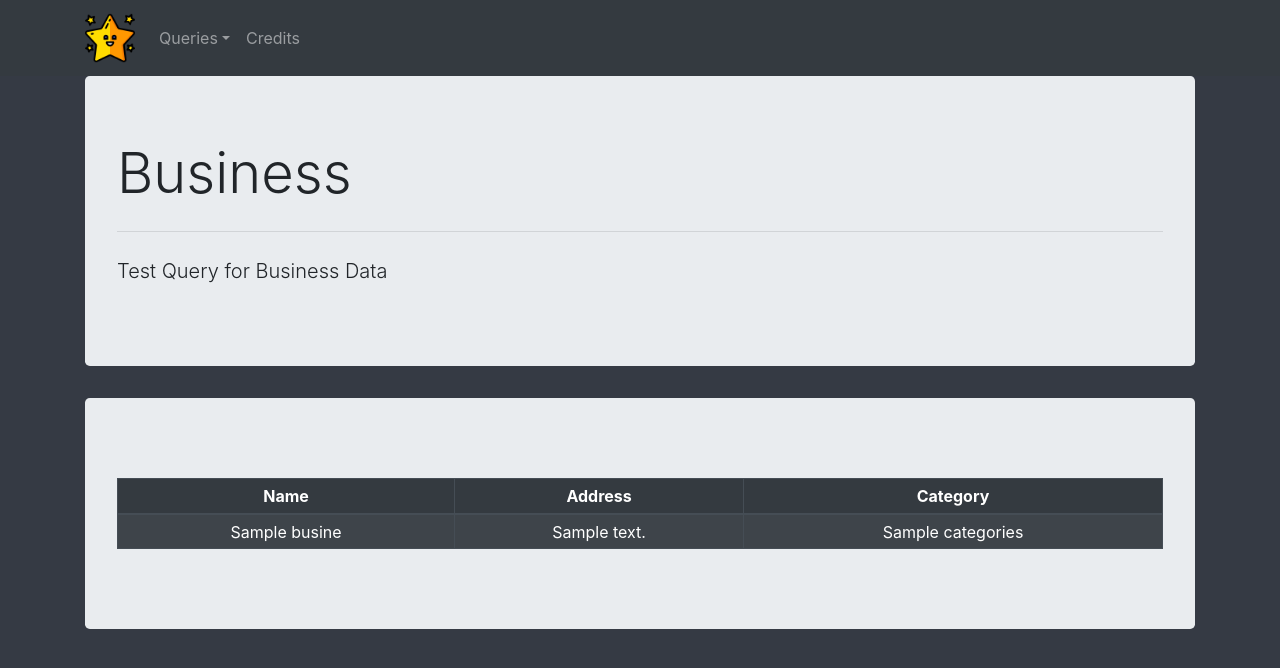
After one commit to ruijin6000/critiquel, a Flask app: page /business in a window 1280 px wide. The commit adds this page. Shown: the top 668 px of the page. Run offline with Flask 2, Linux system fonts and the light colour scheme; a database or web service that is not in the repository returns one stand-in record (values such as "Sample title"); some libraries are stand-ins or nearby versions.

Commit message:
Made the database connection and added a query from the business data set

```diff
--- a/critique/__init__.py
+++ b/critique/__init__.py
@@ -2,6 +2,4 @@ from flask import Flask
 
 app = Flask(__name__)
 
-app.config["MONGO_URI"] = "mongodb://ec2-user@ec2-54-241-147-8.us-west-1.compute.amazonaws.com:27022/yelpData"
-
 import critique.views
--- a/critique/templates/base.html
+++ b/critique/templates/base.html
@@ -16,9 +16,9 @@
         <div class="collapse navbar-collapse" id="navbarSupportedContent">
           <ul class="navbar-nav mr-auto">
             <li class="nav-item dropdown">
-              <a class="nav-link dropdown-toggle" href="#" id="navbarDropdown" role="button" data-toggle="dropdown" aria-haspopup="true" aria-expanded="false">Programs</a>
+              <a class="nav-link dropdown-toggle" href="#" id="navbarDropdown" role="button" data-toggle="dropdown" aria-haspopup="true" aria-expanded="false">Queries</a>
               <div class="dropdown-menu" aria-labelledby="navbarDropdown">
-                <a class="dropdown-item" href="#">Action</a>
+                <a class="dropdown-item" href="{{ url_for('business') }}">Business</a>
                 <a class="dropdown-item" href="#">Another action</a>
                 <div class="dropdown-divider"></div>
                   <a class="dropdown-item" href="#">Something else here</a>
@@ -36,8 +36,10 @@
         <hr class="my-4">
         <p class="lead">{% block subtext %}{% endblock %}</p>
       </div>
-      {% block content %}
-      {% endblock %}
+
+      <div class="jumbotron">
+          <p class="lead">{% block content %}{% endblock %}</p>
+      </div>
     </div>
 
     {% block scriptimport %}{% endblock %}
--- /dev/null
+++ b/critique/templates/business.html
@@ -0,0 +1,26 @@
+{% extends 'base.html' %}
+
+{% block title %}Business{% endblock %}
+
+{% block jumbotitle %}Business{% endblock %}
+
+{% block subtext %}Test Query for Business Data{% endblock %}
+
+{% block content %}
+<table class="table table-dark table-bordered table-sm table-striped text-center">
+  <thead>
+    <th scope="col">Name</th>
+    <th scope="col">Address</th>
+    <th scope="col">Category</th>
+  </thead>
+  <tbody>
+    {% for row in data %}
+      <tr scope="row">
+        <td>{{ row.name }}</td>
+        <td>{{ row.address }}</td>
+        <td>{{ row.categories }}</td>
+      </tr>
+    {% endfor %}
+  </tbody>
+</table>
+{% endblock %}
--- a/critique/views.py
+++ b/critique/views.py
@@ -2,7 +2,7 @@ from flask import render_template, request
 from flask_pymongo import PyMongo
 from . import app
 
-# mongo = PyMongo(app)
+mongo = PyMongo(app, uri="mongodb://ec2-54-241-147-8.us-west-1.compute.amazonaws.com:27022/yelpData")
 
 @app.route('/')
 def index():
@@ -11,3 +11,9 @@ def index():
 @app.route('/credits')
 def credits():
     return render_template('credits.html')
+
+@app.route('/business')
+def business():
+    print()
+    result = mongo.db.business.find({'state':'CA'}, {'name':1,'address':1,'categories':1})
+    return render_template('business.html', data=result)
```
